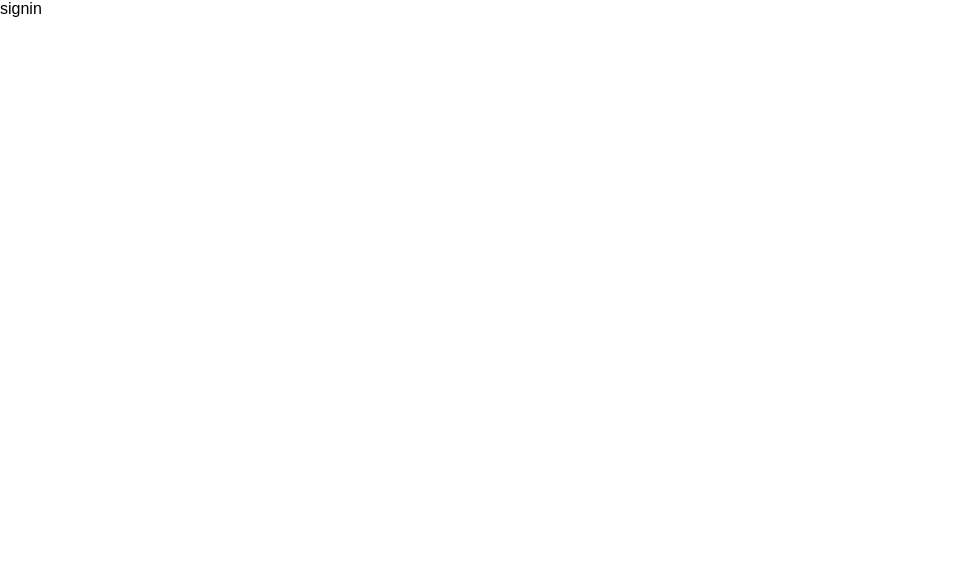
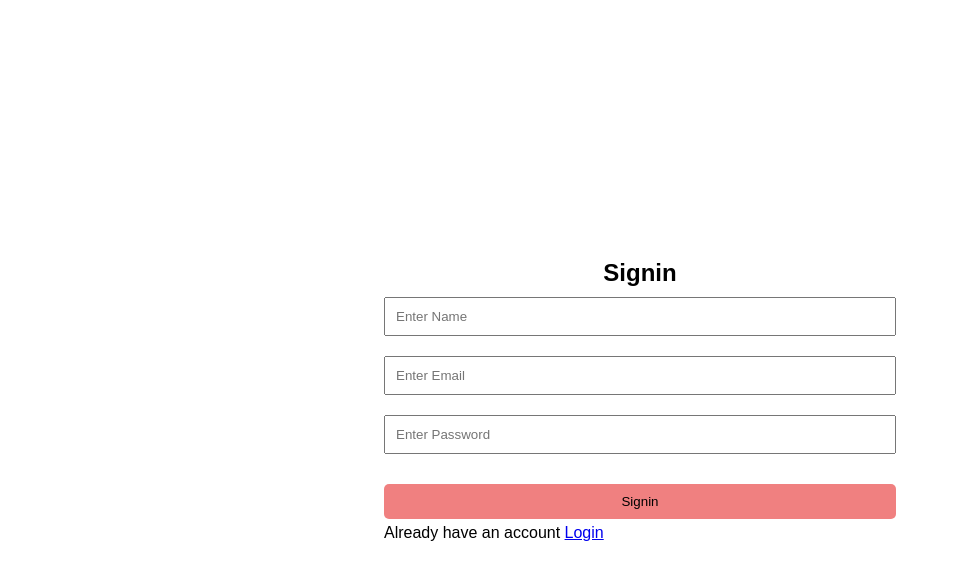
Before and after one commit to RickParamanik18/mcs_task, a React app in the folder client/: page /signin in a window 1280 px wide. Shown: the top 580 px of the page, without its empty margins (0-959 px from the left). Built offline with nearby package versions, Linux system fonts and the light colour scheme; the HTML template or start-up script is replaced by a standard one.

Commit message:
login and signin pages added

```diff
--- a/client/src/App.jsx
+++ b/client/src/App.jsx
@@ -1,12 +1,14 @@
 import { Route, Routes } from "react-router-dom";
 import { Homepage } from "./pages/homepage/Homepage";
+import { Login } from "./pages/login/Login";
+import { Signin } from "./pages/signin/Signin";
 function App() {
     return (
         <>
             <Routes>
                 <Route path="/" element={<Homepage />} />
-                <Route path="/login" element={"login"} />
-                <Route path="/signin" element={"signin"} />
+                <Route path="/login" element={<Login />} />
+                <Route path="/signin" element={<Signin />} />
                 <Route path="*" element={"404 : page not found :("} />
             </Routes>
         </>
--- /dev/null
+++ b/client/src/pages/login/Login.jsx
@@ -0,0 +1,48 @@
+import { useState } from "react";
+import styled from "./style.module.css";
+import { Link, useNavigate } from "react-router-dom";
+export const Login = () => {
+    const navigate = useNavigate();
+    const [formData, setFormData] = useState({});
+
+    const submitHandler = (e) => {
+        e.preventDefault();
+        console.log(formData);
+        e.target.reset();
+        //api call
+    };
+    const changeHandler = (e) => {
+        setFormData((prev) => ({ ...prev, [e.target.name]: e.target.value }));
+    };
+    return (
+        <>
+            <div className={styled.container}>
+                <form onSubmit={submitHandler}>
+                    <h2>Login</h2>
+                    <input
+                        className={styled.input}
+                        type="email"
+                        name="email"
+                        placeholder="Enter Email"
+                        required
+                        onChange={changeHandler}
+                    />
+                    <input
+                        className={styled.input}
+                        type="password"
+                        name="password"
+                        placeholder="Enter Password"
+                        required
+                        onChange={changeHandler}
+                    />
+                    <button className={styled.button} type="submit">
+                        Login
+                    </button>
+                    <span>
+                        Don't have an account <Link to="/signin">Signin</Link>
+                    </span>
+                </form>
+            </div>
+        </>
+    );
+};
--- /dev/null
+++ b/client/src/pages/login/style.module.css
@@ -0,0 +1,27 @@
+.container {
+    display: flex;
+    align-items: center;
+    justify-content: center;
+    height: 100vh;
+}
+form {
+    width: 40vw;
+    display: flex;
+    flex-direction: column;
+}
+form h2 {
+    text-align: center;
+}
+.input {
+    width: 100%;
+    outline: none;
+    margin: 10px 0px;
+    padding: 10px;
+}
+.button {
+    background: lightcoral;
+    padding: 10px;
+    border: none;
+    border-radius: 5px;
+    margin: 20px 0px 5px 0px;
+}
--- /dev/null
+++ b/client/src/pages/signin/Signin.jsx
@@ -0,0 +1,56 @@
+import { useState } from "react";
+import styled from "./style.module.css";
+import { Link, useNavigate } from "react-router-dom";
+export const Signin = () => {
+    const navigate = useNavigate();
+    const [formData, setFormData] = useState({});
+
+    const submitHandler = (e) => {
+        e.preventDefault();
+        console.log(formData);
+        e.target.reset();
+        //api call
+    };
+    const changeHandler = (e) => {
+        setFormData((prev) => ({ ...prev, [e.target.name]: e.target.value }));
+    };
+    return (
+        <>
+            <div className={styled.container}>
+                <form onSubmit={submitHandler}>
+                    <h2>Signin</h2>
+                    <input
+                        className={styled.input}
+                        type="text"
+                        name="name"
+                        placeholder="Enter Name"
+                        required
+                        onChange={changeHandler}
+                    />
+                    <input
+                        className={styled.input}
+                        type="email"
+                        name="email"
+                        placeholder="Enter Email"
+                        required
+                        onChange={changeHandler}
+                    />
+                    <input
+                        className={styled.input}
+                        type="password"
+                        name="password"
+                        placeholder="Enter Password"
+                        required
+                        onChange={changeHandler}
+                    />
+                    <button className={styled.button} type="submit">
+                        Signin
+                    </button>
+                    <span>
+                        Already have an account <Link to="/login">Login</Link>
+                    </span>
+                </form>
+            </div>
+        </>
+    );
+};
--- /dev/null
+++ b/client/src/pages/signin/style.module.css
@@ -0,0 +1,27 @@
+.container {
+    display: flex;
+    align-items: center;
+    justify-content: center;
+    height: 100vh;
+}
+form {
+    width: 40vw;
+    display: flex;
+    flex-direction: column;
+}
+form h2 {
+    text-align: center;
+}
+.input {
+    width: 100%;
+    outline: none;
+    margin: 10px 0px;
+    padding: 10px;
+}
+.button {
+    background: lightcoral;
+    padding: 10px;
+    border: none;
+    border-radius: 5px;
+    margin: 20px 0px 5px 0px;
+}
```
